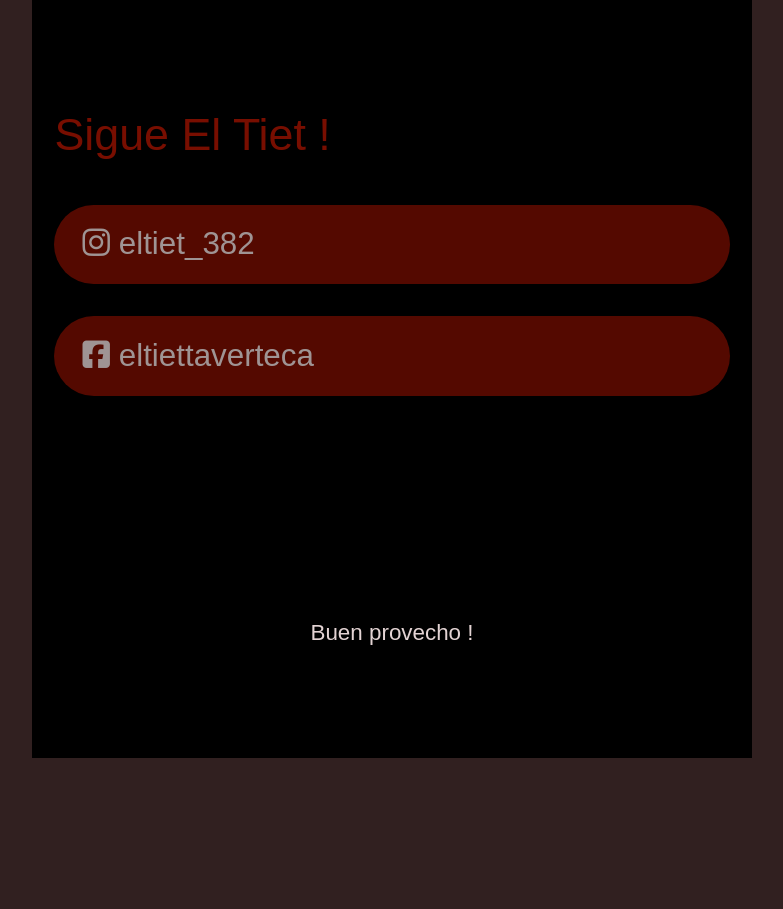
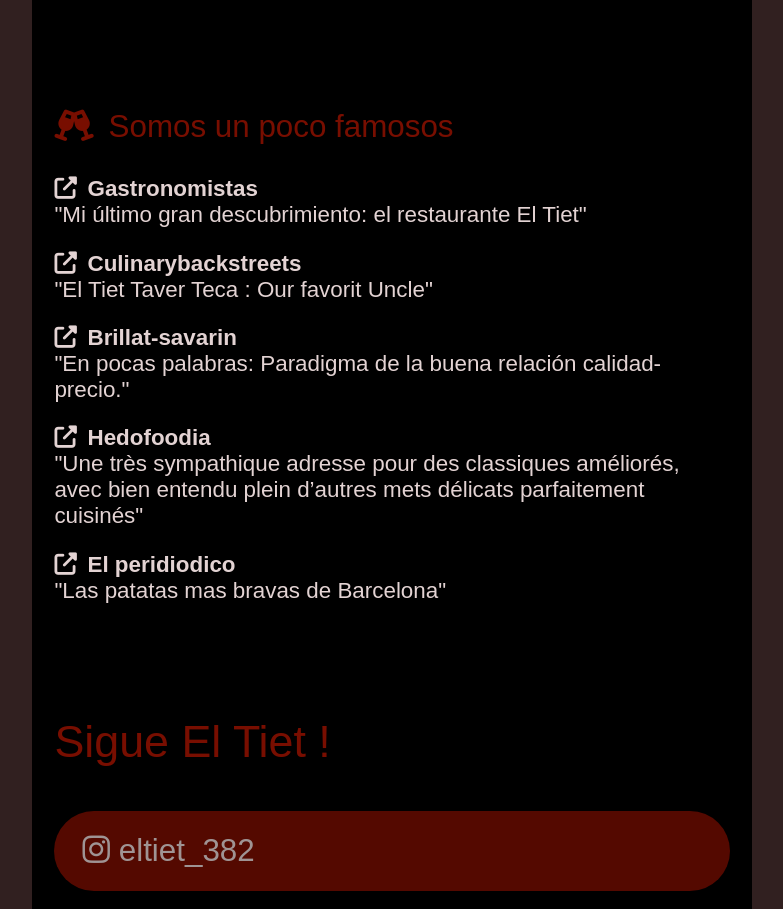
Before and after one commit to frcd/eltiet, a plain HTML site: page docs/index.html in a window 1280 px wide. Shown: the part 5896-6805 px from the top of the page, without its empty margins (248-1031 px from the left). Before the commit the page ends 6766 px from the top, so only its background shows below. Drawn offline with Linux system fonts and the light colour scheme.

Commit message:
feat: add and style press section

```diff
--- a/docs/index.html
+++ b/docs/index.html
@@ -94,6 +94,9 @@
 #social .button{font-size: 1.4em;display: block;margin-bottom: 1em;}
 #theend{text-align: center;padding: 5em 0}
 #story p{margin-bottom:1em}
+#press h2{font-size: 1.4em;}
+#press ul{list-style: none;}
+#press ul li{margin-bottom:1em}
 
 .menu-section{margin-bottom:2.4em;margin-top:2.4em}
 .menu-section h3{font-size: 1.8em;color:#780e00;margin-bottom:.2em}
@@ -541,15 +544,59 @@
 
 </section>
 
+<section id="press">
+  <h2><i class="fas fa-glass-cheers"></i> Somos un poco famosos</h2>
+
+  <ul>
+    <li><a rel="nofollow" target="_blank" class="discreet"
+      href="https://www.gastronomistas.com/restaurante-el-tiet-barcelona/"
+      aria-label="Leer este articulo sobre El Tiet">
+      <strong><i class="fas fa-external-link-alt"></i> Gastronomistas</strong>
+      <br/>"Mi último gran descubrimiento: el restaurante El Tiet"
+    </a>
+  </li>
+
+  <li><a rel="nofollow" target="_blank" class="discreet"
+    href="https://culinarybackstreets.com/cities-category/barcelona/2014/el-tiet-taver-teca/"
+    aria-label="Leer este articulo sobre El Tiet">
+    <strong><i class="fas fa-external-link-alt"></i> Culinarybackstreets</strong>
+    <br/>"El Tiet Taver Teca : Our favorit Uncle"
+  </a>
+</li>
+
+<li><a rel="nofollow" target="_blank" class="discreet"
+  href="http://brillat-savarin.blogspot.com/2015/05/el-tiet.html?m=1"
+  aria-label="Leer este articulo sobre El Tiet">
+  <strong><i class="fas fa-external-link-alt"></i> Brillat-savarin</strong>
+  <br/>"En pocas palabras: Paradigma de la buena relación calidad-precio."
+</a>
+</li>
+
+<li><a rel="nofollow" target="_blank" class="discreet"
+  href="http://hedofoodia.blogspot.com/2018/09/el-tiet-taver-teca-barcelone.html?m=1"
+  aria-label="Leer este articulo sobre El Tiet">
+  <strong><i class="fas fa-external-link-alt"></i> Hedofoodia</strong>
+  <br/>"Une très sympathique adresse pour des classiques améliorés, avec bien entendu plein d’autres mets délicats parfaitement cuisinés"
+</a>
+</li>
+
+<li><a rel="nofollow" target="_blank" class="discreet"
+  href="https://www.elperiodico.com/es/cata-mayor/20171130/mejores-patatas-bravas-restaurantes-barcelona-6453432"
+  aria-label="Leer este articulo sobre El Tiet">
+  <strong><i class="fas fa-external-link-alt"></i> El peridiodico</strong>
+  <br/>"Las patatas mas bravas de Barcelona"
+</a>
+</li>
+
+
+ </ul>
+</section>
+
 <section id="social">
  <h2>Sigue El Tiet !</h2>
 
  <a aria-label="Abre el Instagram del Tiet Taver Teca para seguirnos" target="_blank" rel="noopener" href="https://www.instagram.com/eltiet_382/" class="button"> <i class="fab fa-instagram"></i> eltiet_382</a>
  <a aria-label="Abre el Facebook del Tiet Taver Teca para seguirnos" target="_blank" rel="noopener" href="" class="button"><i class="fab fa-facebook-square"></i> eltiettaverteca</a>
-
-
-
-
 </section>
 
 <section id ="theend">
```
